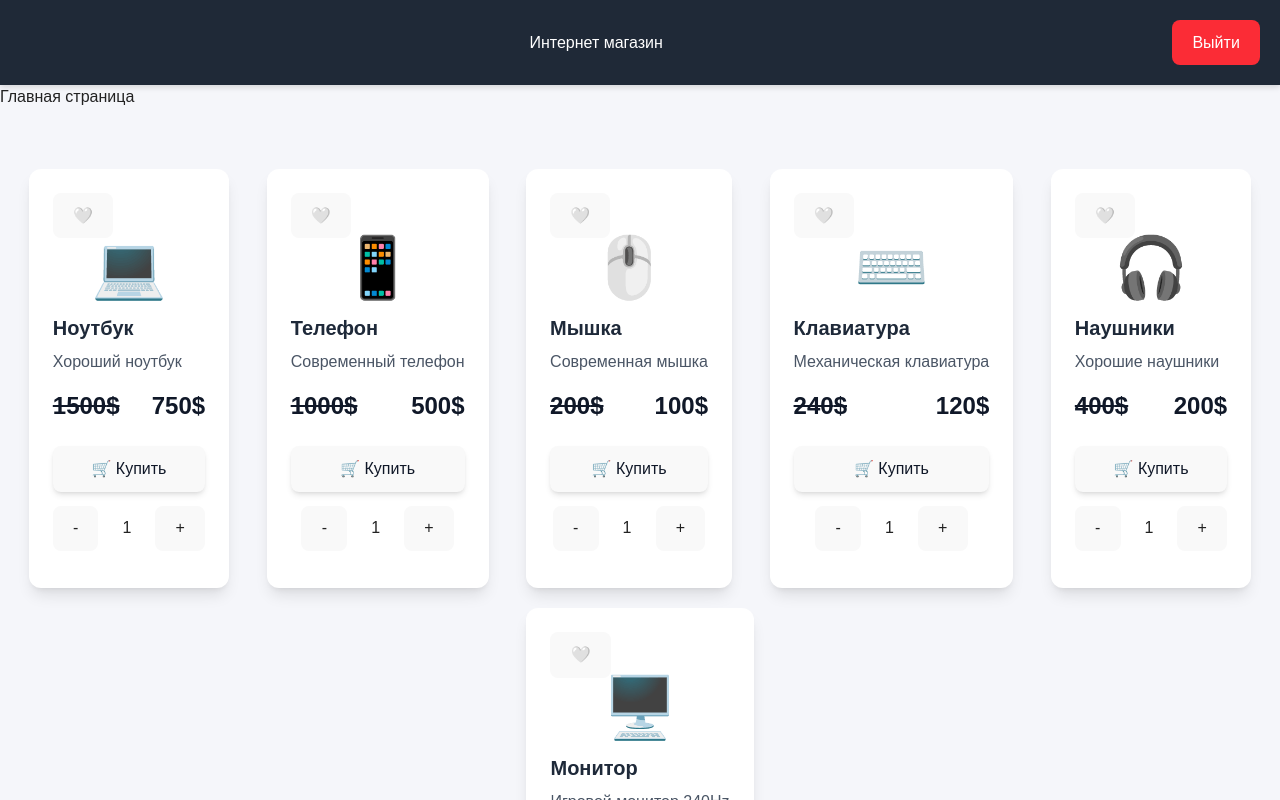
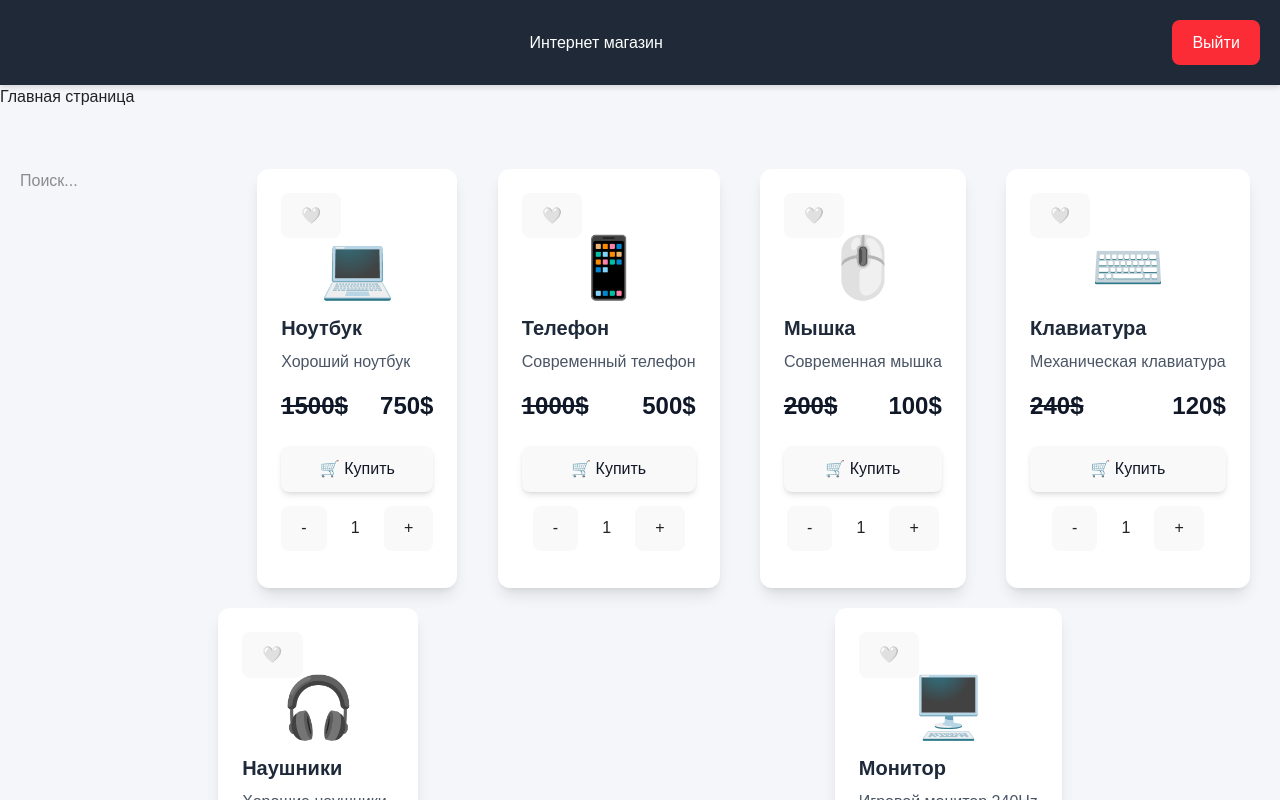
Before and after one commit to zeyn35/firstProjectReact, a React (Vite) app: page / in a window 1280 px wide. Shown: the top 800 px of the page. Built offline with nearby package versions, Linux system fonts and the light colour scheme.

Commit message:
Реализован поиск товаров

```diff
--- a/src/components/Counter.jsx
+++ b/src/components/Counter.jsx
@@ -1,9 +1,14 @@
 import { useState } from "react"
 import CounterView from "./CounterView"
 import CounterButtons from "./CounterButtons"
+import { useEffect } from "react"
 
 function Counter() {
     const [count, setCount] = useState(0)
+
+    useEffect(()=>{
+        console.log("Значение count = ", count)
+    }, [count])
 
     return (
         <div className="p-4">
--- /dev/null
+++ b/src/components/MainSearchBlock.jsx
@@ -0,0 +1,27 @@
+import { useState } from "react"
+
+
+function MainSearchBlock({products, setSearchFilter}) {
+    const [query, setQuery] = useState("")
+
+    function handleChange(event) {
+        const value = event.target.value
+        const listFiltered = products.filter(product=>
+            product.name.toLowerCase().includes(value.toLowerCase()))
+
+        setSearchFilter(listFiltered)
+        setQuery(value)
+        console.log(value)
+    }
+
+    return (
+        <input
+        type="text"
+        value={query}
+        placeholder="Поиск..."
+        onChange={handleChange}
+        />
+    )
+}
+
+export default MainSearchBlock
--- a/src/components/MyList.jsx
+++ b/src/components/MyList.jsx
@@ -1,15 +1,29 @@
-import { useState } from "react"
+import { useReducer, useState } from "react"
+import { useEffect } from "react"
+import SearchBlock from "./SearchBlock"
 
 
 function MyList() {
-    const [items, setItems] = useState([
+    const [items, setItems] = useState([])
+    const [filteredItems, setFilteredItems] = useState("")
+    const [search, setSearch] = useState("")
+
+
+    useEffect(()=>{
+        console.log("Загрузилась страница MyList")
+        setTimeout(() => {
+            const data = [
         {id: "1", name: "один", price: 514},
         {id: "2", name: "два", price: 502},
-        {id: "3", name: "три", price: 624}
-    ])
+        {id: "3", name: "три", price: 624}]
+
+        setItems(data)
+        setFilteredItems(data)
+
+        }, 3000);
 
 
-
+    }, [])
 
     function removeItem(id) {
         const updateList = items.filter((item)=> item.id != id)
@@ -19,11 +33,15 @@ function MyList() {
         console.log("Удалён", updateList)
     }
 
-
+    if (items.length == 0) {
+        return <h3>Загрузка...</h3>
+    }
 
     return (
         <div className="flex flex-col gap-10 w-50">
-            {items.map((item)=>(
+            <h2>Состояние UseEffect</h2>
+            <SearchBlock items={items} setSearchFilter={setFilteredItems}/>
+            {filteredItems.map((item)=>(
                 <div key={item["id"]} className="border border-rose-500">
                     <h2 >{item["name"]}</h2>
                     <p>{item["price"]}</p>
--- /dev/null
+++ b/src/components/OnChangeComp.jsx
@@ -0,0 +1,22 @@
+
+
+
+    function OnChangeComp() {
+
+        function handleChange(event) {
+            console.log(event.target.value)
+        }
+
+        return (
+            <div>
+                <h2>Событие onChange</h2>
+
+                <input type="text"
+                placeholder="Введите текст"
+                onChange={handleChange}
+                />
+            </div>
+        )
+    }
+
+    export default OnChangeComp
--- /dev/null
+++ b/src/components/SearchBlock.jsx
@@ -0,0 +1,27 @@
+import { useState } from "react"
+
+
+function SearchBlock({items, setSearchFilter}) {
+    const [query, setQuery] = useState("test")
+
+    function handleChange(event) {
+        const value = event.target.value
+        const listFiltered = items.filter(item=>
+            item.name.toLowerCase().includes(value.toLowerCase()))
+
+        setSearchFilter(listFiltered)
+        setQuery(value)
+        console.log(value)
+    }
+
+    return (
+        <input
+        type="text"
+        value={query}
+        placeholder="Поиск..."
+        onChange={handleChange}
+        />
+    )
+}
+
+export default SearchBlock
--- a/src/components/blocks/ProductList.jsx
+++ b/src/components/blocks/ProductList.jsx
@@ -1,5 +1,6 @@
 import ProductCard from './ProductCard'
 import { useState } from "react"
+import MainSearchBlock from '../MainSearchBlock'
 
 function ProductList() {
     const [products, setProducts] = useState([
@@ -11,9 +12,14 @@ function ProductList() {
         {id: "6", image: "🖥️", name: "Монитор", description: "Игровой монитор 240Hz", price: "1200"}
     ])
 
+    const [filteredProducts, setFilteredProducts] = useState(products)
+
     return (
         <div className='flex flex-wrap gap-5 mt-15 justify-center px-5'>
-            {products.map((product) => (
+            <div className='flex flex-col'>
+                <MainSearchBlock products={products} setSearchFilter={setFilteredProducts}/>
+            </div>
+            {filteredProducts.map((product) => (
                 <ProductCard
                     image={product.image}
                     name={product.name}
--- a/src/pages/Education.jsx
+++ b/src/pages/Education.jsx
@@ -6,8 +6,15 @@ import Counter from "../components/Counter"
 import MyList from "../components/MyList"
 import FirstConditional from "../components/EduComponents/FirstConditional"
 import { use, useState } from "react"
+import OnChangeComp from "../components/OnChangeComp"
+import { useEffect } from "react"
 
 function Education() {
+    useEffect(()=>{
+        console.log("Страница Education загрузилась")
+    }, [])
+
+
     const [isVisible, setIsVisible] = useState(true)
 
     return (
@@ -24,6 +31,7 @@ function Education() {
         <MyList/>
         <FirstConditional isVisible={isVisible} setIsVisible={setIsVisible}/>
         <button onClick={()=>setIsVisible(!isVisible)}>Изменить отображение</button>
+        <OnChangeComp/>
 
         </div>
     )
--- a/src/pages/Main.jsx
+++ b/src/pages/Main.jsx
@@ -7,6 +7,7 @@ function Main() {
         <>
         <Header/>
         <h2>Главная страница</h2>
+
         <ProductList/>
         </>
 
```
